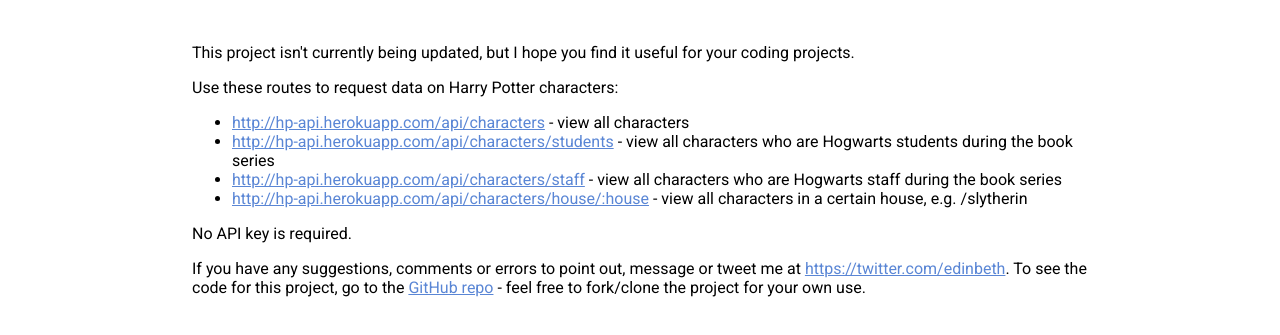
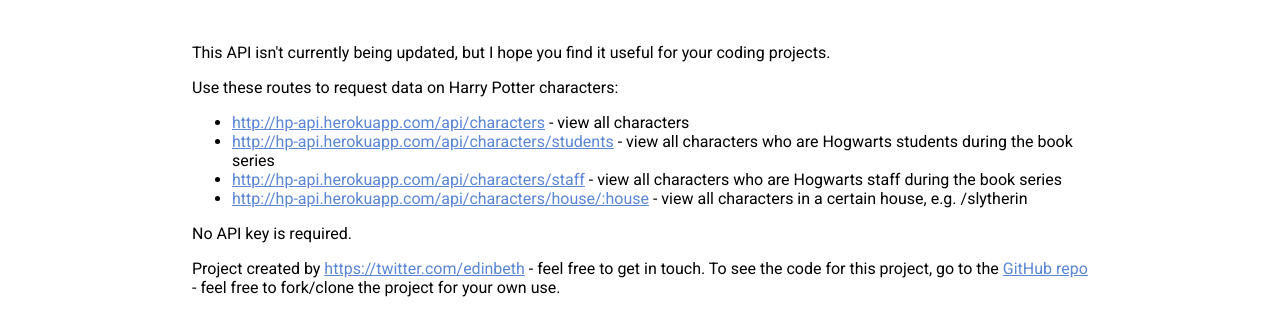
Before and after one commit to KostaSav/hp-api, a website: page public/index.html in a window 1280 px wide. Shown: the part 153-488 px from the top of the page. Drawn offline with Linux system fonts and the light colour scheme.

Commit message:
Update index page

```diff
--- a/public/index.html
+++ b/public/index.html
@@ -10,7 +10,7 @@
     <h2>Welcome to the <span class="title">HP-API!</span></h2>
   </header>
   <main>
-    <p>This project isn't currently being updated, but I hope you find it useful for your coding projects.</p>
+    <p>This API isn't currently being updated, but I hope you find it useful for your coding projects.</p>
     <p>Use these routes to request data on Harry Potter characters:</p>
     <ul>
     <li><a href="http://hp-api.herokuapp.com/api/characters">http://hp-api.herokuapp.com/api/characters</a> - view all characters</li>
@@ -19,7 +19,7 @@
     <li><a href="http://hp-api.herokuapp.com/api/characters/house/gryffindor">http://hp-api.herokuapp.com/api/characters/house/:house</a> - view all characters in a certain house, e.g. /slytherin</li>
     </ul>
     <p>No API key is required.</p>
-    <p>If you have any suggestions, comments or errors to point out, message or tweet me at <a href="https://twitter.com/edinbeth">https://twitter.com/edinbeth</a>. To see the code for this project, go to the <a href="https://github.com/bethfraser/hp-api">GitHub repo</a> - feel free to fork/clone the project for your own use.
+    <p>Project created by <a href="https://twitter.com/edinbeth">https://twitter.com/edinbeth</a> - feel free to get in touch. To see the code for this project, go to the <a href="https://github.com/bethfraser/hp-api">GitHub repo</a> - feel free to fork/clone the project for your own use.
   </main>
 </body>
 </html>
```
